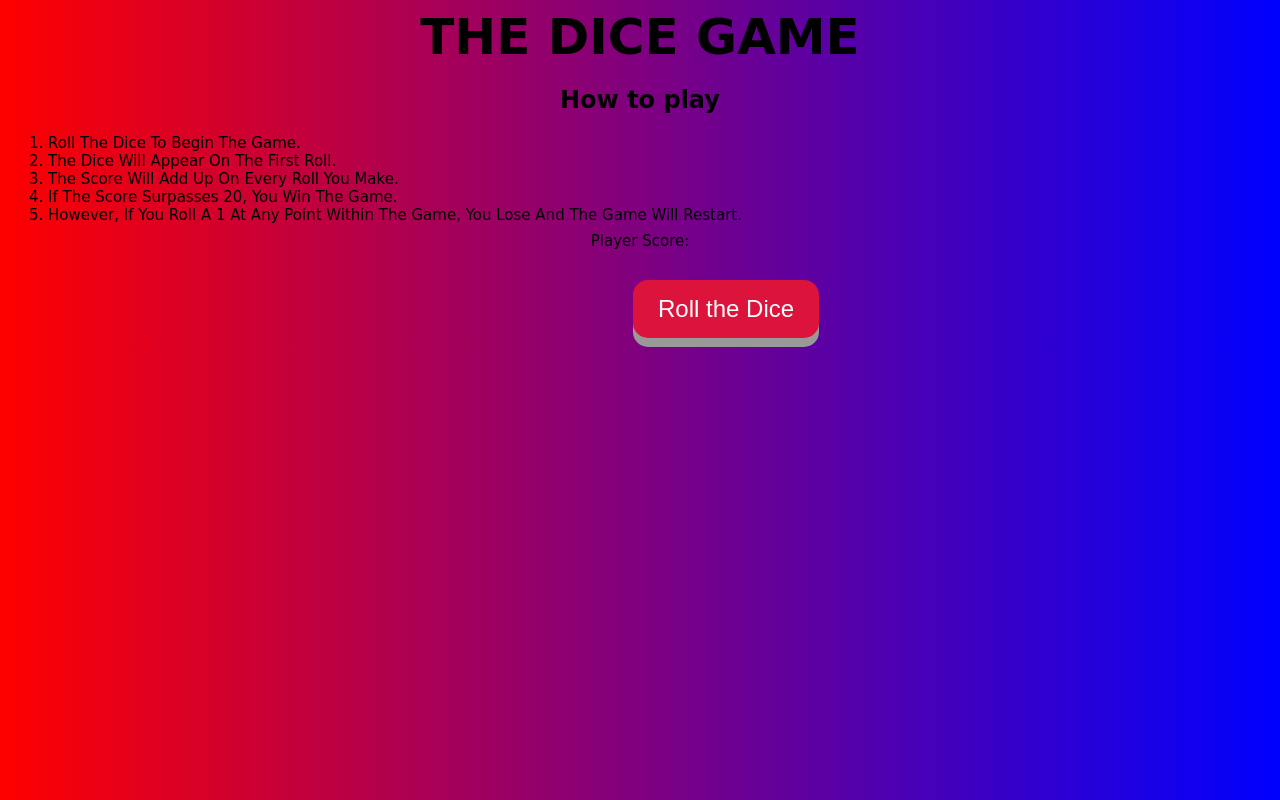
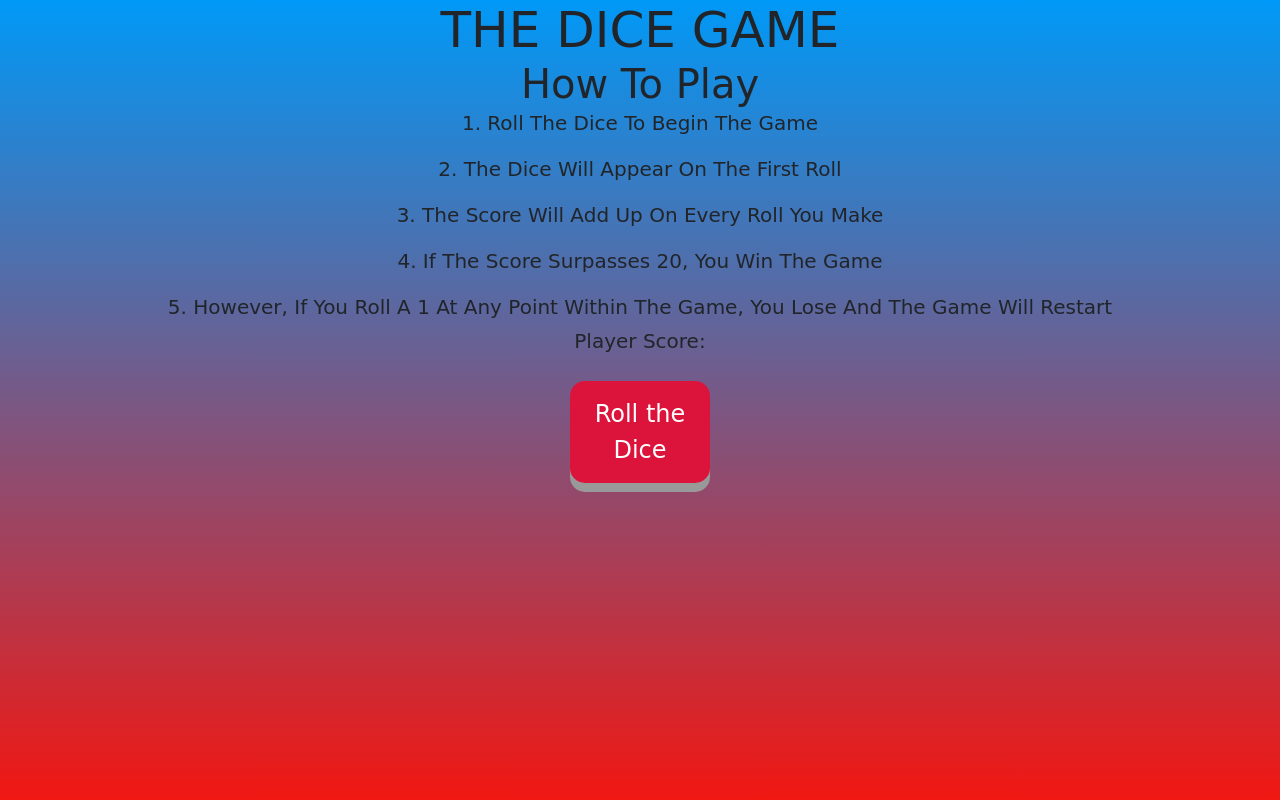
Before and after one commit to BenJS1993/JS-Dice-Game, a plain HTML site: page index.html in a window 1280 px wide. Drawn offline with nearby package versions, Linux system fonts and the light colour scheme; a web font is replaced by a local one.

Commit message:
update to background, button and text

```diff
--- a/index.html
+++ b/index.html
@@ -4,6 +4,8 @@
     <meta charset="UTF-8">
     <meta name="viewport" content="width=device-width, initial-scale=1.0">
     <meta http-equiv="X-UA-Compatible" content="ie=edge">
+    <link href="https://stackpath.bootstrapcdn.com/bootstrap/4.4.1/css/bootstrap.min.css" rel="stylesheet"
+    integrity="sha384-Vkoo8x4CGsO3+Hhxv8T/Q5PaXtkKtu6ug5TOeNV6gBiFeWPGFN9MuhOf23Q9Ifjh" crossorigin="anonymous">
     <link rel="stylesheet" href="main.css">
     <style>@import url('https://fonts.googleapis.com/css?family=Coiny');</style>
     <title>JS Dice Game Challenge</title>
@@ -11,13 +13,11 @@
 <body>
     <h1>The Dice Game</h1>
         <h2>How to play</h2>
-            <ol>
-                <li>Roll the dice to begin the game.</li>
-                <li>The dice will appear on the first roll.</li>
-                <li>The score will add up on every roll you make.</li>
-                <li>If the score surpasses 20, you win the game.</li>
-                <li>However, if you roll a 1 at any point within the game, you lose and the game will restart.</li>
-            </ol>
+            <p>1. Roll the dice to begin the game</p>
+            <p>2. The dice will appear on the first roll</p>
+            <p>3. The score will add up on every roll you make</p>
+            <p>4. If the score surpasses 20, you win the game</p>
+            <p>5. However, if you roll a 1 at any point within the game, you lose and the game will restart</p>
 
         <div class="player">
             <p>Player
@@ -30,7 +30,6 @@
         </div>
 
     <div class="dice">
-
         <img src="/img/dice1.png">
         <img src="/img/dice2.png">
         <img src="/img/dice3.png">
@@ -39,7 +38,7 @@
         <img src="/img/dice6.png">
     </div>
 
-    <button class="button" onclick="rollDice()">Roll the Dice</button>
+    <div class="button" onclick="rollDice()">Roll the Dice</div>
 
     <script src="script.js"></script>
 </body>
--- a/main.css
+++ b/main.css
@@ -1,9 +1,11 @@
-/* html {
-    overflow-y: hidden;
-} */
+html, body {
+    height: 100%;
+}
 
 body {
-    background-image: linear-gradient(to right, red , blue);
+    background: #0099F7;  /* fallback for old browsers */
+    background: -webkit-linear-gradient(to top, #F11712, #0099F7);  /* Chrome 10-25, Safari 5.1-6 */
+    background: linear-gradient(to top, #F11712, #0099F7); /* W3C, IE 10+/ Edge, Firefox 16+, Chrome 26+, Opera 12+, Safari 7+ */
     font-family: 'Coiny', cursive;
     text-align: center;
 }
@@ -15,12 +17,19 @@ h1 {
     padding: auto;
 }
 
-ol {
+h2 {
+    font-size: 40px;
+    text-transform: capitalize;
+    margin: auto;
+    padding: auto;
+}
+
+p {
     display: block;
     list-style-type: decimal;
-    text-align: justify;
+    text-align: center;
     text-transform: capitalize;
-    font-size: 15px;
+    font-size: 20px;
 }
 
 .player {
@@ -33,13 +42,14 @@ ol {
     display: none;
 }
 
-button {
-    display: block;
-    margin-left: 625px;
+.button {
+    display: flex;
+    margin: auto;
+    width: 11%;
     padding: 15px 25px;
     font-size: 24px;
     cursor: pointer;
-    text-align: center;
+    justify-self: center;
     outline: none;
     color: white;
     background-color: crimson;
```
